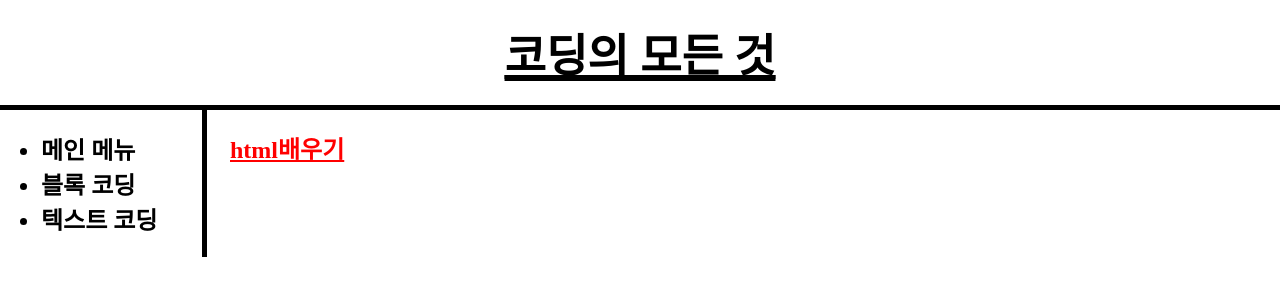
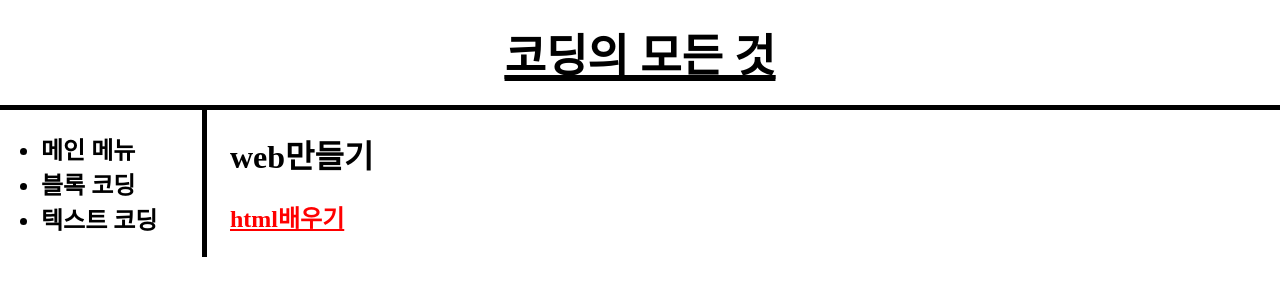
Before and after one commit to cube8368/--1ver, a plain HTML site: page html배우기.html in a window 1280 px wide. Drawn offline with Linux system fonts and the light colour scheme.

Commit message:
css 업데이트, 코드 정리

```diff
--- a/html배우기.html
+++ b/html배우기.html
@@ -28,6 +28,14 @@
                 </ul>
             </div>
             <div>
+                <div>
+                    <h1>
+                        <a href="web만들기.html" title="web만들기" style="color: black;text-decoration: none;">
+                            web만들기
+                        </a>
+                    </h1>
+                </div>
+                <div>
                     <h2>
                         <a href="html배우기.html" style="color: red;text-decoration: underline;">
                             html배우기
@@ -35,5 +43,6 @@
                     </h2>
                 </div>
             </div>
+        </div>
     </body>
 </html>
```
Also changed, not shown: JavaScript배우기.html (+10 -1 lines), css배우기.html (+10 -1 lines), web만들기.html (+7 -0 lines), index.html (indentation only), 블록 코딩.html (indentation only), 텍스트 코딩.html (indentation only). Lines whose indentation alone changed are shown as unchanged.
